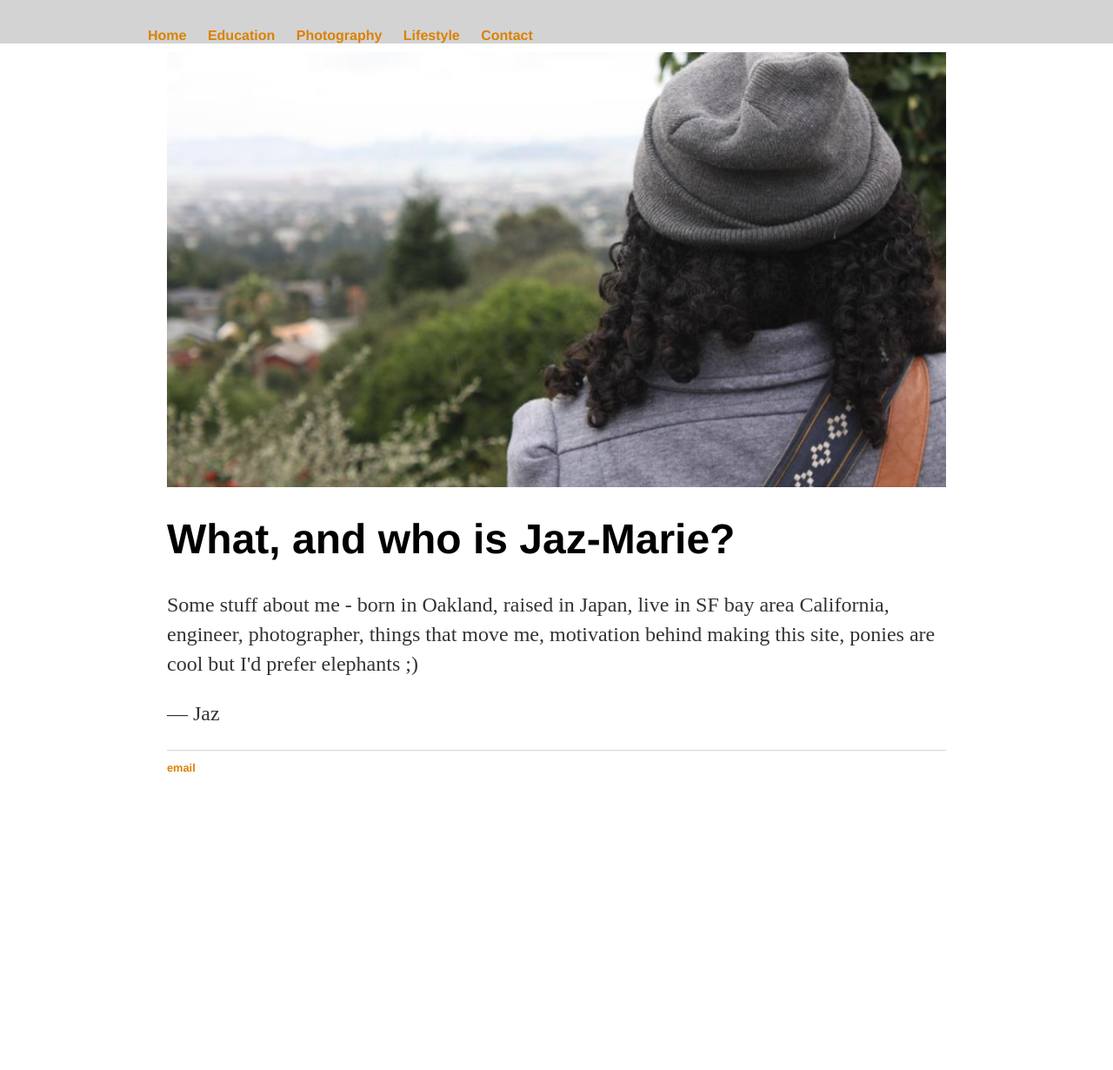
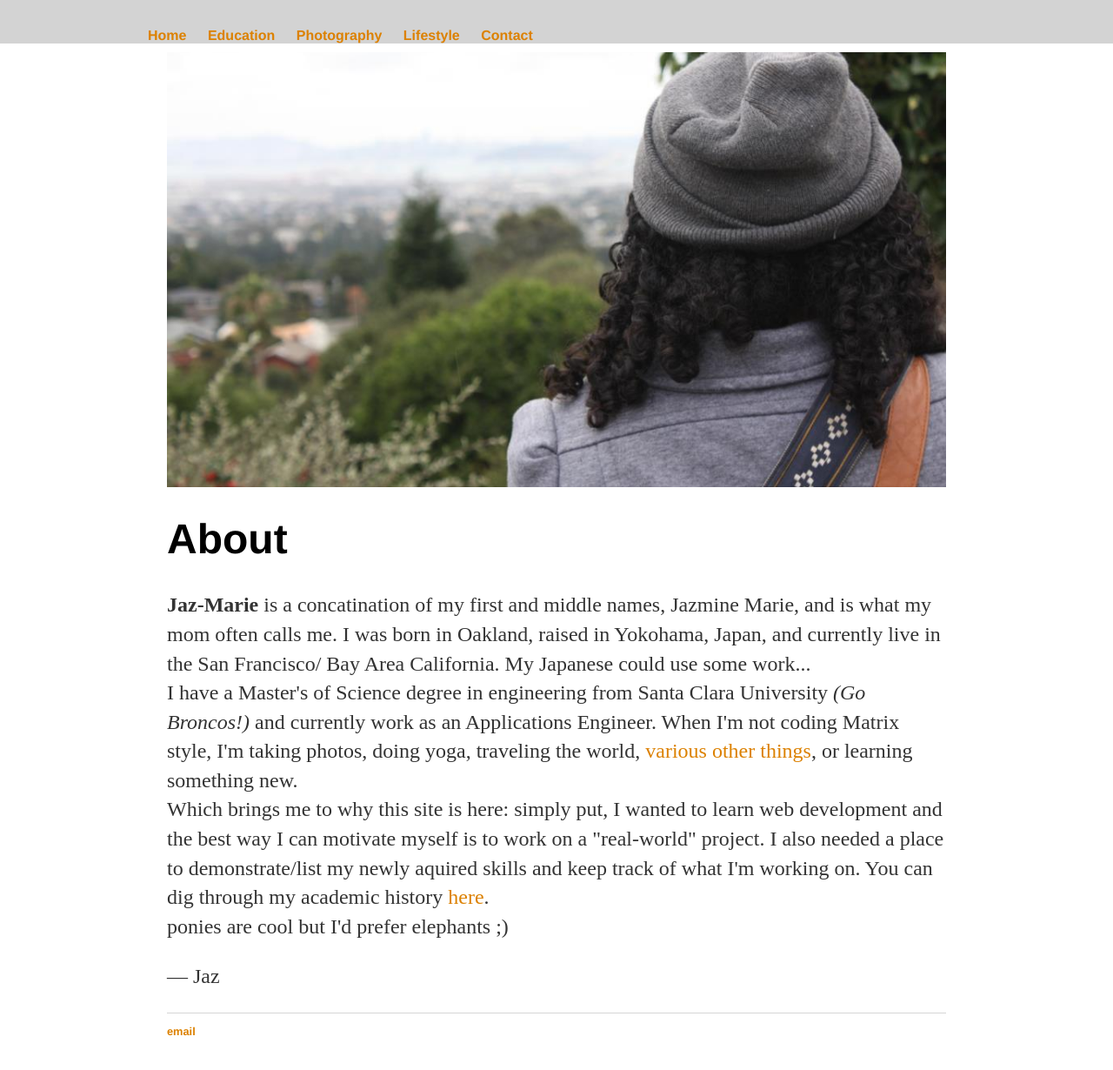
Before and after one commit to itsonlyjaz/itsonlyjaz.github.io, a Jekyll site: the page built from about/index.html, in a window 1280 px wide and 1253 px high. Shown: the top 1230 px of the window at 87% size. Built offline with Jekyll 4.4.1, drawn with Linux system fonts in a browser that asks for light colours.

Commit message:
Update index.html

```diff
--- a/about/index.html
+++ b/about/index.html
@@ -8,11 +8,23 @@ title: Jaz-Marie
 <body>
     <div class="parallax1"></div>
 
-    <h1>What, and who is Jaz-Marie?</h1>
+    <h1>About</h1>
 
     <div> <!-- style="height:1000px;background-color:rgb(210,220,230);font-size:24px"> -->
-        <p>Some stuff about me - born in Oakland, raised in Japan, live in SF bay area California, engineer, photographer,
-            things that move me, motivation behind making this site, ponies are cool but I'd prefer elephants ;)
+        <p><strong>Jaz-Marie</strong> is a concatination of my first and middle names, Jazmine Marie, and is what my mom
+            often calls me. I was born in Oakland, raised in Yokohama, Japan, and currently live in the San Francisco/ Bay Area
+            California. My Japanese could use some work...
+            <br>I have a Master's of Science degree in engineering from Santa Clara University <em>(Go Broncos!)</em> and
+            currently work as an Applications Engineer. When I'm not coding Matrix style, I'm taking photos, doing yoga,
+            traveling the world, <a href="/lifestyle">various other things</a>, or learning something new.
+            <br>Which brings me to why this site is here: simply put, I wanted to learn web development and the best way
+            I can motivate myself is to work on a "real-world" project. I also needed a place to demonstrate/list
+            my newly aquired skills and keep track of what I'm working on. You can dig through my academic
+            history <a href="/education">here</a>.
+            <br>
+
+
+            ponies are cool but I'd prefer elephants ;)
         <p>&mdash; Jaz</p>
     </div>
 </body>
```
